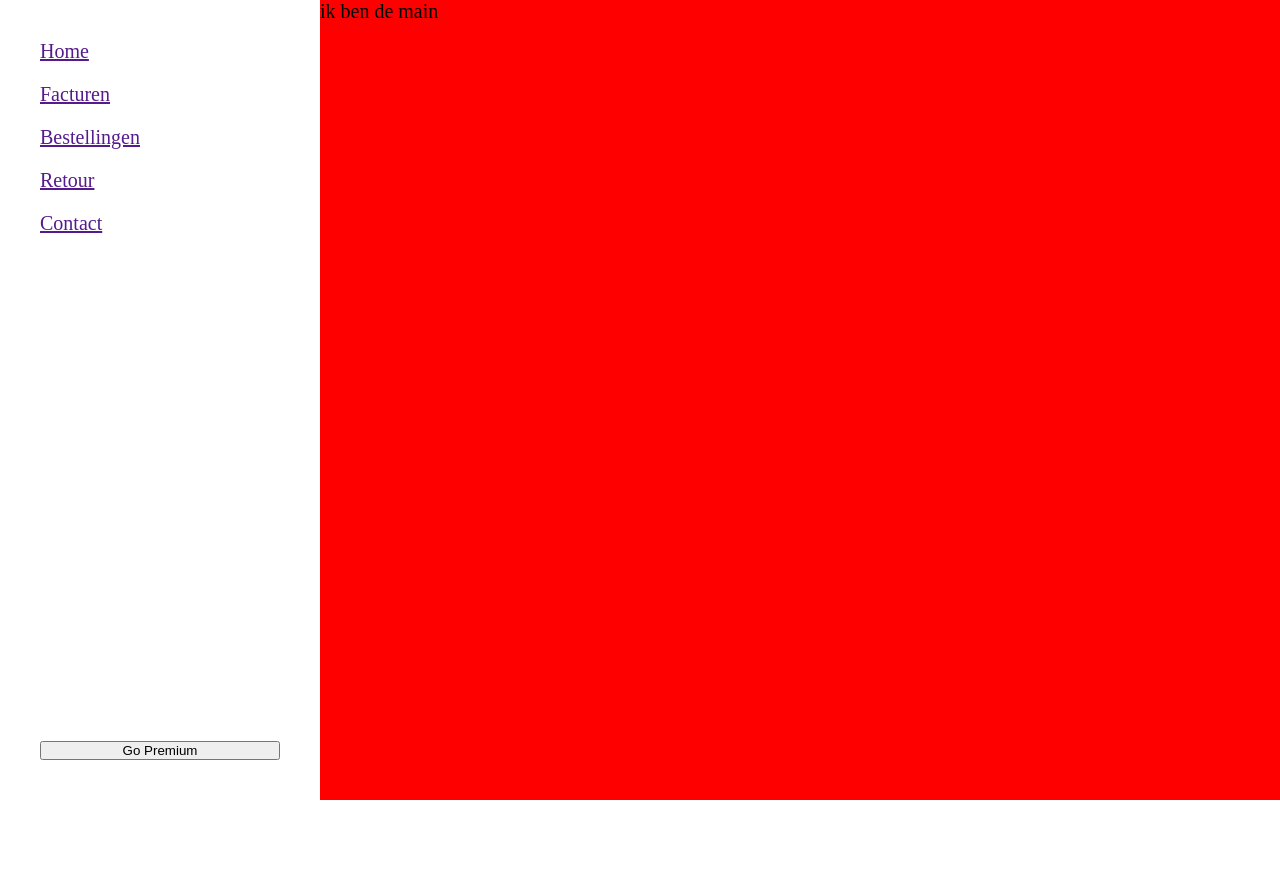
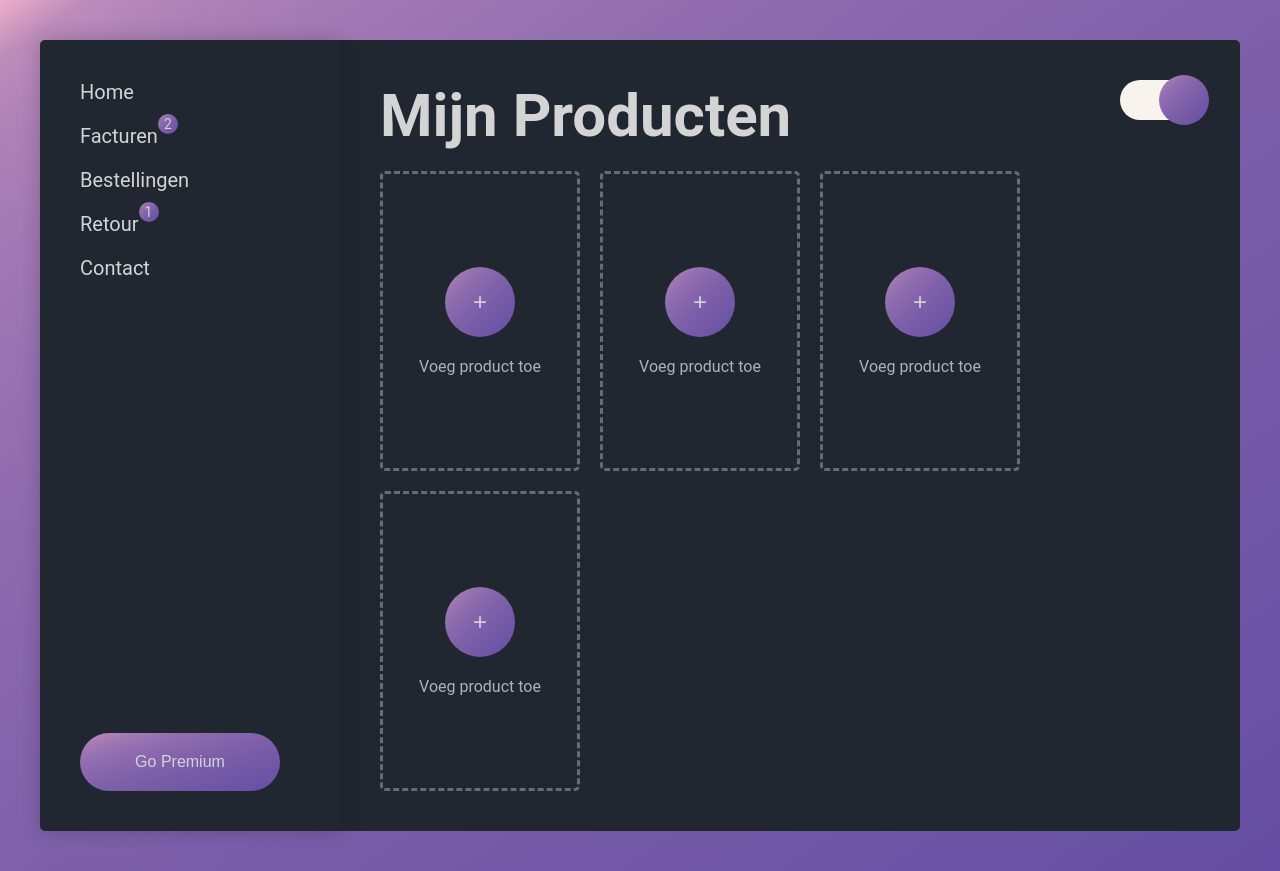
Before and after one commit to SuperTNT17/m4-skill, a plain HTML site: page darkMode/index.html in a window 1280 px wide. Before the commit the page ends 800 px from the top, so only its background shows below. Drawn offline with Linux system fonts and the light colour scheme.

Commit message:
darkmode af

```diff
--- a/darkMode/css/style.css
+++ b/darkMode/css/style.css
@@ -1,45 +1,215 @@
-*, *::before, *::after{
+*,
+*::before,
+*::after {
     margin: 0;
     padding: 0;
     box-sizing: border-box;
 }
 
-:root{
-
+*:focus {
+    outline: 0.3rem solid blue;
 }
 
-html{
+button:hover,
+.dashboardheader__mode:hover {
+    cursor: pointer !important;
+}
+
+:root {
+    --background-color: #212730;
+    --font-color: #d4d4d4;
+    --gradient: linear-gradient(to bottom right, #eeafc8, 10%, #654ea3);
+    --product-border-color: rgba(212, 212, 212, 0.4);
+    --product-border: 0.3rem dashed var(--product-border-color);
+}
+
+html {
     font-size: 62.5%;
 }
 
-body{
+body {
     font-size: 2rem;
     min-height: 100vh;
     display: grid;
     grid-template-columns: 25% 75%;
+    color: var(--font-color);
+    font-family: 'Roboto', sans-serif;
+    padding: 4rem;
+    background: var(--gradient);
 }
 
-aside{
+aside {
     padding: 4rem;
+    background: var(--background-color);
+    box-shadow: 0 0 2rem 0 rgb(0, 0, 0, 0.2);
+    z-index: 1;
+    border-top-left-radius: 0.5rem;
+    border-bottom-left-radius: 0.5rem;
 }
 
-.navigation{
+.navigation {
+    height: 100%;
     display: flex;
     flex-direction: column;
     justify-content: space-between;
-    height: 100%;
+    gap: 0rem;
 }
 
-.navigation__list{
+.navigation__list {
     display: flex;
     flex-direction: column;
     gap: 2rem;
 }
 
-.navigation__listItem{
+.navigation__listItem {
     list-style: none;
 }
 
-main{
-    background-color: red;
+.navigation__link {
+    text-decoration: none;
+    color: var(--font-color);
+    width: 100%;
+    display: block;
+    position: relative;
+    display: flex;
 }
+
+.navigation__link:visited {
+    color: var(--font-color);
+}
+
+.navigation__message {
+    font-size: 70%;
+    width: 2rem;
+    height: 2rem;
+    background: var(--gradient);
+    border-radius: 50%;
+    display: flex;
+    justify-content: center;
+    align-items: center;
+    transform: translate(0%, -50%);
+}
+
+.navigation__premium {
+    border: none;
+    color: var(--font-color);
+    background: var(--gradient);
+    width: 20rem;
+    font-size: 80%;
+    padding: 2rem;
+    border-radius: 5rem;
+}
+
+main {
+    background: var(--background-color);
+    color: var(--font-color);
+    padding: 4rem;
+    display: flex;
+    flex-direction: column;
+    gap: 2rem;
+    border-top-right-radius: 0.5rem;
+    border-bottom-right-radius: 0.5rem;
+}
+
+.dashboardheader {
+    display: flex;
+    justify-content: space-between;
+}
+
+.dashboardheader__heading {
+    font-size: 300%;
+    font-weight: 700;
+}
+
+.dashboardheader__mode {
+    -webkit-appearance: none;
+    appearance: none;
+    width: 8rem;
+    height: 4rem;
+    background: #F9F3EE;
+    border-radius: 5rem;
+    position: relative;
+}
+
+.dashboardheader__mode:checked::after {
+    transform: translate(-50%, -50%);
+}
+
+.dashboardheader__mode::after {
+    content: "";
+    width: 5rem;
+    height: 5rem;
+    border-radius: 5rem;
+    background: var(--gradient);
+    position: absolute;
+    top: 50%;
+    left: 30%;
+    transform: translate(30%, -50%);
+    transition: 0.4s all;
+    transition-timing-function: cubic-bezier(0.445, 0.05, 0.55, 0.95);
+}
+
+.products {
+    display: flex;
+    gap: 2rem;
+    flex-wrap: wrap;
+}
+
+
+.products__product {
+    list-style: none;
+    width: 20rem;
+    height: 30rem;
+    display: flex;
+    align-items: center;
+    justify-content: center;
+    flex-direction: column;
+    gap: 2rem;
+    border: var(--product-border);
+    border-radius: 0.5rem;
+    flex-grow: 0;
+}
+
+.products__addButton {
+    border: none;
+    color: var(--font-color);
+    background: var(--gradient);
+    width: 7rem;
+    height: 7rem;
+    border-radius: 50%;
+    font-size: 120%;
+}
+
+.products__text {
+    font-size: 80%;
+    opacity: 0.8;
+}
+
+@media screen and (max-width: 62.5rem) {
+    body {
+        grid-template-columns: 100%;
+        color: var(--font-color);
+        font-family: 'Roboto', sans-serif;
+        padding: 2rem;
+    }
+
+    main,
+    aside {
+        border-radius: 0;
+    }
+
+    .navigation {
+        gap: 2rem;
+    }
+
+    .products__product {
+        flex-grow: 1;
+    }
+}
+
+@media screen and (max-width: 37.5rem) {
+    .dashboardheader {
+        flex-direction: column-reverse;
+        justify-content: baseline;
+    }
+}
--- a/darkMode/index.html
+++ b/darkMode/index.html
@@ -1,25 +1,63 @@
 <!DOCTYPE html>
-<html lang="nl">
+<html lang="nl"
+    style="--background-color: #212730; --font-color: #d4d4d4; --product-border-color: rgba(212,212,212,0.4);">
+
 <head>
+    <meta http-equiv="content-type" content="text/html; charset=UTF-8">
     <meta charset="UTF-8">
+    <meta http-equiv="X-UA-Compatible" content="IE=ege">
     <meta name="viewport" content="width=device-width, initial-scale=1.0">
     <title>Darkmode</title>
+    <link rel="preconnect" href="https://fonts.googleapis.com/">
+    <link rel="preconnect" href="https://fonts.gstatic.com/" crossorigin="">
+    <link
+        href="https://fonts.googleapis.com/css2?family=Chakra+Petch:ital,wght@0,300;0,400;0,500;0,600;0,700;1,300;1,400;1,500;1,600;1,700&display=swap"
+        rel="stylesheet">
     <link rel="stylesheet" href="css/style.css">
-    <script src="js/main.js" defer></script>
+    <script src="js/main.js" defer="defer"></script>
 </head>
+
 <body>
     <aside>
         <nav class="navigation">
             <ul class="navigation__list">
                 <li class="navigation__listItem"><a href="" class="navigation__link">Home</a></li>
-                <li class="navigation__listItem"><a href="" class="navigation__link">Facturen</a></li>
+                <li class="navigation__listItem"><a href="" class="navigation__link">Facturen <span
+                            class="navigation__message">2</span></a></li>
                 <li class="navigation__listItem"><a href="" class="navigation__link">Bestellingen</a></li>
-                <li class="navigation__listItem"><a href="" class="navigation__link">Retour</a></li>
+                <li class="navigation__listItem"><a href="" class="navigation__link">Retour <span
+                            class="navigation__message">1</span></a></li>
                 <li class="navigation__listItem"><a href="" class="navigation__link">Contact</a></li>
             </ul>
             <button class="navigation__premium">Go Premium</button>
         </nav>
     </aside>
-    <main>ik ben de main</main>
+    <main>
+        <header class="dashboardheader">
+            <h1 class="dashboardheader__heading">Mijn Producten</h1>
+            <label for="mode"><input type="checkbox" name="" id="mode" class="dashboardheader__mode"></label>
+        </header>
+        <ul class="products">
+            <li class="products__product">
+                <button class="products__addButton">+</button>
+                <p class="products__text">Voeg product toe</p>
+            </li>
+            <li class="products__product">
+                <button class="products__addButton">+</button>
+                <p class="products__text">Voeg product toe</p>
+            </li>
+            <li class="products__product">
+                <button class="products__addButton">+</button>
+                <p class="products__text">Voeg product toe</p>
+            </li>
+            <li class="products__product">
+                <button class="products__addButton">+</button>
+                <p class="products__text">Voeg product toe</p>
+            </li>
+        </ul>
+    </main>
+
+
 </body>
+
 </html>
--- a/darkMode/js/main.js
+++ b/darkMode/js/main.js
@@ -1 +1,16 @@
-console.log("de javascript werkt!");
+const rootElement = document.querySelector(":root");
+const modeSwitch = document.getElementById("mode");
+
+
+modeSwitch.checked = false;
+modeSwitch.onchange = function () {
+    if (modeSwitch.checked === true) {
+        rootElement.style.setProperty("--background-color", "white");
+        rootElement.style.setProperty("--font-color", "black");
+        rootElement.style.setProperty("--produt-border-color", "black)");
+        return;
+    }
+    rootElement.style.setProperty("--background-color", "#212730");
+    rootElement.style.setProperty("--font-color", "#d4d4d4");
+    rootElement.style.setProperty("--product-border-color", "rgba(212,212,212,0.4)");
+}
```
